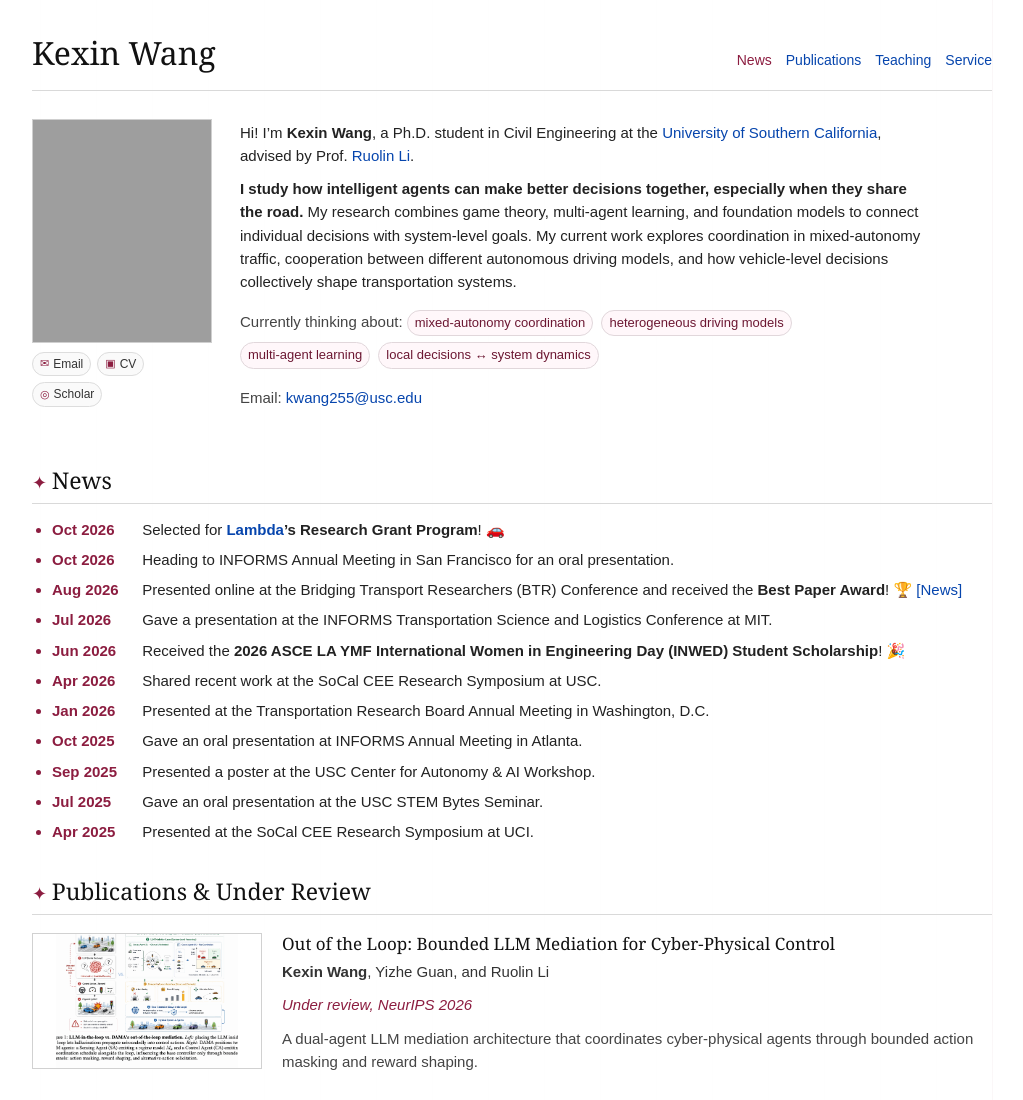
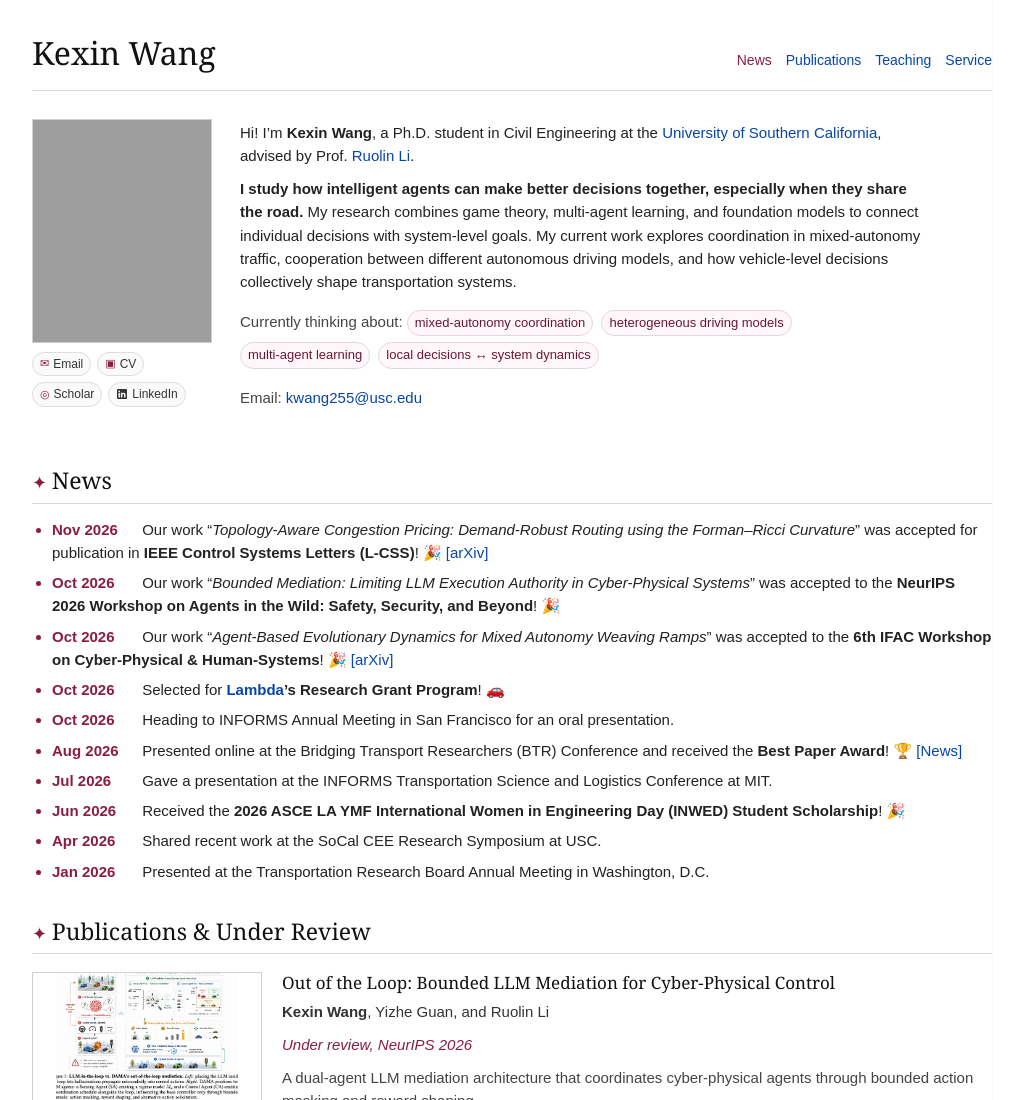
Before and after one commit to KWang0405/kexinwang.me, a plain HTML site: page index.html in a window 1280 px wide. Shown: the top 1100 px of the page, without its empty margins (128-1151 px from the left). Drawn offline with Linux system fonts and the light colour scheme; grey boxes are pictures that could not be loaded.

Commit message:
Update CV, profile links, and publication news

```diff
--- a/index.html
+++ b/index.html
@@ -25,8 +25,14 @@
           <img src="photo.jpeg" alt="Kexin Wang" class="portrait" />
           <div class="profile-links" aria-label="Profile links">
             <a href="mailto:kwang255@usc.edu" aria-label="Email Kexin Wang"><span>✉</span>Email</a>
-            <a href="CV_Kexin_Wang_1page%20(8).pdf" target="_blank" rel="noopener" aria-label="Download CV"><span>▣</span>CV</a>
+            <a href="CV_Kexin_Wang.pdf" target="_blank" rel="noopener" aria-label="Download CV"><span>▣</span>CV</a>
             <a href="https://scholar.google.com/citations?user=AoltnHUAAAAJ&amp;hl=en" target="_blank" rel="noopener" aria-label="Google Scholar profile"><span>◎</span>Scholar</a>
+            <a href="https://www.linkedin.com/in/kexin-wang-294608192/" target="_blank" rel="noopener" aria-label="LinkedIn profile">
+              <svg width="12" height="12" viewBox="0 0 24 24" fill="currentColor" aria-hidden="true" focusable="false">
+                <path d="M20.45 2H3.55C2.69 2 2 2.68 2 3.52v16.96c0 .84.69 1.52 1.55 1.52h16.9c.86 0 1.55-.68 1.55-1.52V3.52c0-.84-.69-1.52-1.55-1.52zM7.93 19.05H4.97V9.5h2.96v9.55zM6.45 8.19a1.71 1.71 0 1 1 0-3.42 1.71 1.71 0 0 1 0 3.42zm12.6 10.86H16.1V14.4c0-1.11-.02-2.54-1.55-2.54-1.55 0-1.79 1.21-1.79 2.46v4.73H9.81V9.5h2.83v1.3h.04c.39-.75 1.36-1.54 2.8-1.54 3 0 3.56 1.98 3.56 4.55v5.24z" />
+              </svg>
+              LinkedIn
+            </a>
           </div>
         </div>
         <div class="bio">
@@ -56,6 +62,9 @@
       <section id="news" class="section">
         <h2>News</h2>
         <ul class="news-list">
+          <li><span>Nov 2026</span> Our work “<em>Topology-Aware Congestion Pricing: Demand-Robust Routing using the Forman–Ricci Curvature</em>” was accepted for publication in <strong>IEEE Control Systems Letters (L-CSS)</strong>! 🎉 <a href="https://arxiv.org/abs/2609.14980" target="_blank" rel="noopener">[arXiv]</a></li>
+          <li><span>Oct 2026</span> Our work “<em>Bounded Mediation: Limiting LLM Execution Authority in Cyber-Physical Systems</em>” was accepted to the <strong>NeurIPS 2026 Workshop on Agents in the Wild: Safety, Security, and Beyond</strong>! 🎉</li>
+          <li><span>Oct 2026</span> Our work “<em>Agent-Based Evolutionary Dynamics for Mixed Autonomy Weaving Ramps</em>” was accepted to the <strong>6th IFAC Workshop on Cyber-Physical &amp; Human-Systems</strong>! 🎉 <a href="https://arxiv.org/abs/2609.36424" target="_blank" rel="noopener">[arXiv]</a></li>
           <li><span>Oct 2026</span> Selected for <strong><a href="https://lambda.ai/" target="_blank" rel="noopener">Lambda</a>’s Research Grant Program</strong>! 🚗</li>
           <li><span>Oct 2026</span> Heading to INFORMS Annual Meeting in San Francisco for an oral presentation.</li>
           <li><span>Aug 2026</span> Presented online at the Bridging Transport Researchers (BTR) Conference and received the <strong>Best Paper Award</strong>! 🏆 <a href="https://bridgingtransport.org/archive-directory/archive-of-btr-8-august-2026/" target="_blank" rel="noopener">[News]</a></li>
@@ -63,10 +72,6 @@
           <li><span>Jun 2026</span> Received the <strong>2026 ASCE LA YMF International Women in Engineering Day (INWED) Student Scholarship</strong>! 🎉</li>
           <li><span>Apr 2026</span> Shared recent work at the SoCal CEE Research Symposium at USC.</li>
           <li><span>Jan 2026</span> Presented at the Transportation Research Board Annual Meeting in Washington, D.C.</li>
-          <li><span>Oct 2025</span> Gave an oral presentation at INFORMS Annual Meeting in Atlanta.</li>
-          <li><span>Sep 2025</span> Presented a poster at the USC Center for Autonomy &amp; AI Workshop.</li>
-          <li><span>Jul 2025</span> Gave an oral presentation at the USC STEM Bytes Seminar.</li>
-          <li><span>Apr 2025</span> Presented at the SoCal CEE Research Symposium at UCI.</li>
         </ul>
       </section>
 
```
Also changed, not shown: 1 other file.
